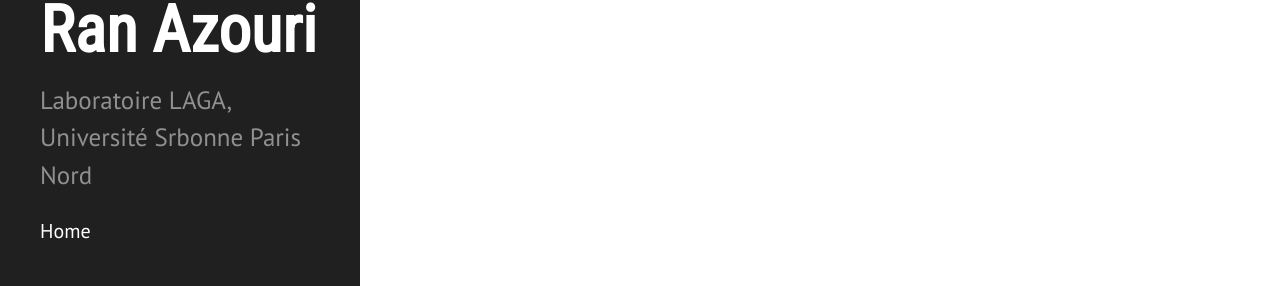
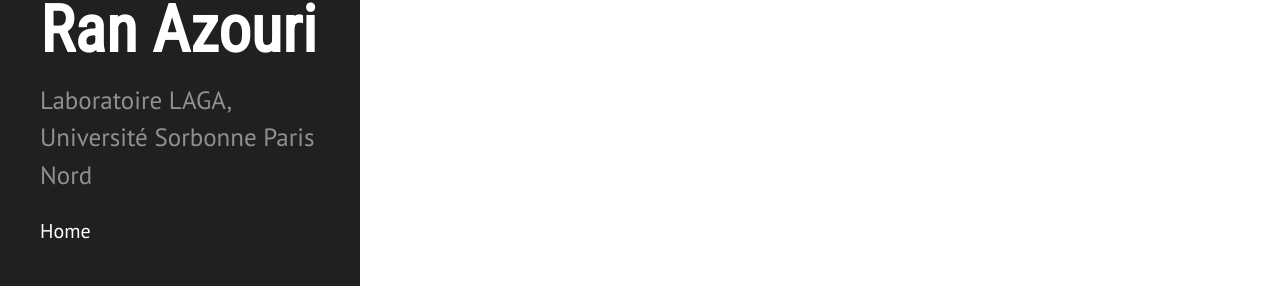
Before and after one commit to ransass/ransass.github.io, a Jekyll site: the page built from index.html, in a window 1280 px wide. Shown: the part 611-897 px from the top of the page. Built offline with Jekyll 4.4.1, drawn with Linux system fonts in a browser that asks for light colours; some web fonts are replaced; the list of posts is cut into pages by our own code.

Commit message:
Update _config.yml

```diff
--- a/_config.yml
+++ b/_config.yml
@@ -9,7 +9,7 @@
 # Setup
 title:            Ran Azouri
 tagline:          'mathematician'
-description:     'Laboratoire LAGA, Université Srbonne Paris Nord'
+description:     'Laboratoire LAGA, Université Sorbonne Paris Nord'
 # description:      'A'
 url:              https://www.ranazouri.com
 baseurl:          /
```
